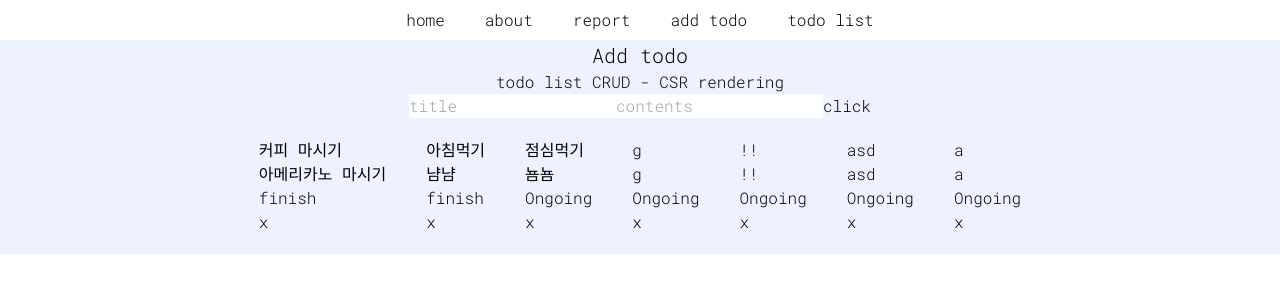
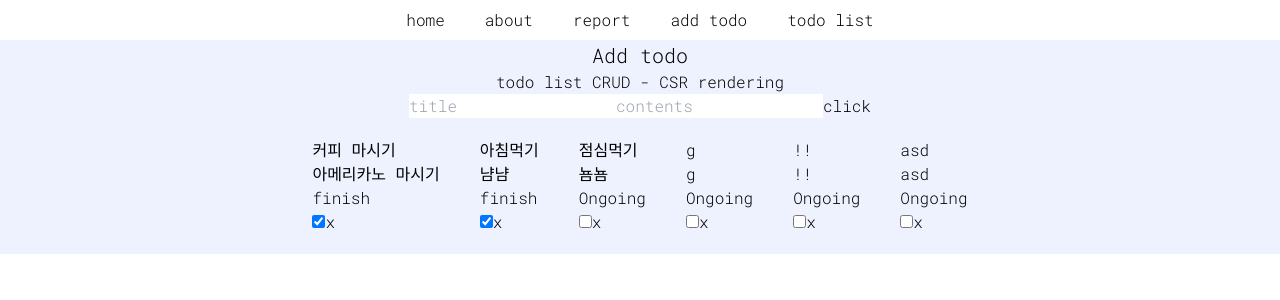
Before and after one commit to aotoyae/next-todo-list-app, a Next.js app: page /todos-csr in a window 1280 px wide. Shown: the top 300 px of the page. Built offline with nearby package versions, Linux system fonts and the light colour scheme; data requests are answered from the project's data file.

Commit message:
Add: todo 체크 시 상태 변경

```diff
--- a/db.json
+++ b/db.json
@@ -40,12 +40,6 @@
       "title": "asd",
       "contents": "asd",
       "isDone": false
-    },
-    {
-      "id": "b204",
-      "title": "a",
-      "contents": "a",
-      "isDone": false
     }
   ]
 }
--- a/src/app/api/todos/route.ts
+++ b/src/app/api/todos/route.ts
@@ -23,6 +23,6 @@ export async function POST(request: Request) {
     const todo = await response.json();
     return Response.json({ todo });
   } catch (error) {
-    throw new Error('POST Todos Error');
+    throw new Error('POST Todo Error');
   }
 }
--- a/src/app/todos-csr/page.tsx
+++ b/src/app/todos-csr/page.tsx
@@ -31,13 +31,28 @@ const TodosPageCSR = () => {
         headers: { 'Content-Type': 'application/json' },
         body: JSON.stringify(newTodo),
       });
-
-      const todo = await response.json();
-      return todo;
     },
   });
 
-  const onSubmitHandler = (e: FormEvent) => {
+  const deleteTodoMutation = useMutation({
+    mutationFn: async (id) => {
+      await fetch(`http://localhost:3000/api/todos/${id}`, {
+        method: 'DELETE',
+      });
+    },
+  });
+
+  const toggleTodoMutation = useMutation({
+    mutationFn: async ({ id, isDone }: { id: string; isDone: boolean }) => {
+      await fetch(`http://localhost:3000/api/todos/${id}`, {
+        method: 'PATCH',
+        headers: { 'Content-Type': 'application/json' },
+        body: JSON.stringify({ isDone }),
+      });
+    },
+  });
+
+  const addTodoHandler = (e: FormEvent) => {
     e.preventDefault();
     newTodoMudation.mutate(
       { title, contents },
@@ -50,18 +65,35 @@ const TodosPageCSR = () => {
             queryKey: ['todos'],
           });
         },
+        onError: () => {
+          alert('POST Todo Error');
+        },
       }
     );
   };
 
-  if (isLoading) return <div>Loding...</div>;
+  const toggleTodohandler = (id: string, isDone: boolean) => {
+    toggleTodoMutation.mutate(
+      { id, isDone: !isDone },
+      {
+        onSuccess: () => {
+          queryClient.invalidateQueries({ queryKey: ['todos'] });
+        },
+        onError: () => {
+          alert('PATCH Todo Error');
+        },
+      }
+    );
+  };
+
+  if (isLoading) return <div>Loading...</div>;
   if (isError) return <div>Error...</div>;
 
   return (
     <div>
       <h1 className="text-[20px]">Add todo</h1>
       <p>todo list CRUD - CSR rendering</p>
-      <form onSubmit={onSubmitHandler}>
+      <form onSubmit={addTodoHandler}>
         <input
           value={title}
           placeholder="title"
@@ -81,6 +113,11 @@ const TodosPageCSR = () => {
               <h2>{todo.title}</h2>
               <p>{todo.contents}</p>
               {todo.isDone ? <p>finish</p> : <p>Ongoing</p>}
+              <input
+                type="checkbox"
+                checked={todo.isDone}
+                onClick={() => toggleTodohandler(todo.id, todo.isDone)}
+              />
               <button className="cursor-pointer">x</button>
             </li>
           );
```
